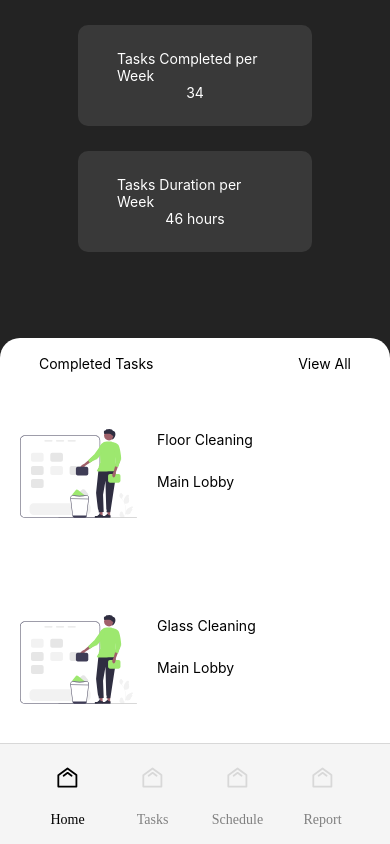
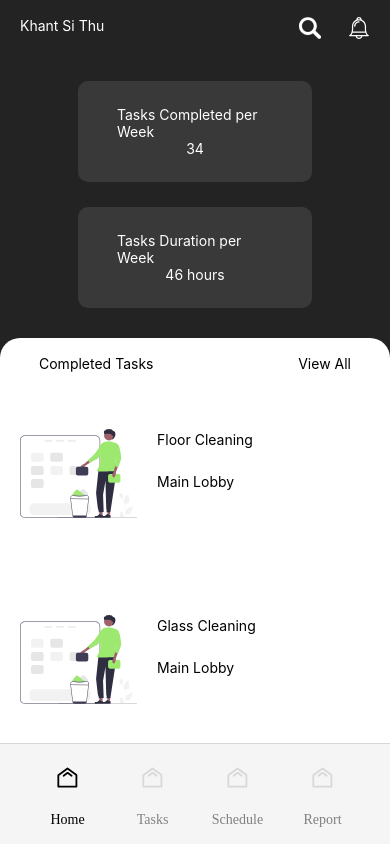
Before and after one commit to khantsithu1998/CleaningMobileApp, a React Native app: screen /Home in a window 390 px wide. Built offline with nearby package versions, Linux system fonts and the light colour scheme.

Commit message:
header bar

```diff
--- /dev/null
+++ b/assets/icons/NotificationIcon.js
@@ -0,0 +1,20 @@
+import * as React from "react"
+import Svg, { Path } from "react-native-svg"
+
+function NotificationIcon(props) {
+  return (
+    <Svg
+      fill="#fff"
+      width={22} height={22}
+      xmlns="http://www.w3.org/2000/svg"
+      viewBox="0 0 611.999 611.999"
+      xmlSpace="preserve"
+      {...props}
+    >
+      <Path d="M570.107 500.254c-65.037-29.371-67.511-155.441-67.559-158.622v-84.578c0-81.402-49.742-151.399-120.427-181.203C381.969 34 347.883 0 306.001 0c-41.883 0-75.968 34.002-76.121 75.849-70.682 29.804-120.425 99.801-120.425 181.203v84.578c-.046 3.181-2.522 129.251-67.561 158.622a17.257 17.257 0 007.103 32.986h164.88c3.38 18.594 12.172 35.892 25.619 49.903 17.86 18.608 41.479 28.856 66.502 28.856 25.025 0 48.644-10.248 66.502-28.856 13.449-14.012 22.241-31.311 25.619-49.903h164.88a17.26 17.26 0 0016.872-13.626 17.25 17.25 0 00-9.764-19.358zm-85.673-60.395c6.837 20.728 16.518 41.544 30.246 58.866H97.32c13.726-17.32 23.407-38.135 30.244-58.866h356.87zM306.001 34.515c18.945 0 34.963 12.73 39.975 30.082-12.912-2.678-26.282-4.09-39.975-4.09s-27.063 1.411-39.975 4.09c5.013-17.351 21.031-30.082 39.975-30.082zM143.97 341.736v-84.685c0-89.343 72.686-162.029 162.031-162.029s162.031 72.686 162.031 162.029v84.826c.023 2.596.427 29.879 7.303 63.465H136.663c6.88-33.618 7.286-60.949 7.307-63.606zm162.031 235.749c-26.341 0-49.33-18.992-56.709-44.246h113.416c-7.379 25.254-30.364 44.246-56.707 44.246z" />
+      <Path d="M306.001 119.235c-74.25 0-134.657 60.405-134.657 134.654 0 9.531 7.727 17.258 17.258 17.258 9.531 0 17.258-7.727 17.258-17.258 0-55.217 44.923-100.139 100.142-100.139 9.531 0 17.258-7.727 17.258-17.258-.001-9.532-7.728-17.257-17.259-17.257z" />
+    </Svg>
+  )
+}
+
+export default NotificationIcon
--- /dev/null
+++ b/assets/icons/SearchIcon.js
@@ -0,0 +1,17 @@
+import * as React from 'react';
+import Svg, {Path} from 'react-native-svg';
+
+function SearchIcon() {
+  return (
+    <Svg viewBox="0 0 118.783 118.783" width={22} height={22}>
+      <Path
+        fill="#fff"
+        stroke="#fff"
+        strokeWidth={1}
+        d="M115.97 101.597L88.661 74.286a47.75 47.75 0 007.333-25.488c0-26.509-21.49-47.996-47.998-47.996S0 22.289 0 48.798c0 26.51 21.487 47.995 47.996 47.995a47.776 47.776 0 0027.414-8.605l26.984 26.986a9.574 9.574 0 006.788 2.806 9.58 9.58 0 006.791-2.806 9.602 9.602 0 00-.003-13.577zM47.996 81.243c-17.917 0-32.443-14.525-32.443-32.443s14.526-32.444 32.443-32.444c17.918 0 32.443 14.526 32.443 32.444S65.914 81.243 47.996 81.243z"
+      />
+    </Svg>
+  );
+}
+
+export default SearchIcon;
--- /dev/null
+++ b/src/components/header/HeaderBar.tsx
@@ -0,0 +1,26 @@
+import { Text, View } from "react-native"
+import {
+    widthPercentageToDP as wp,
+    heightPercentageToDP as hp,
+} from 'react-native-responsive-screen';
+
+import styles from "./Style"
+import SearchIcon from "assets/icons/SearchIcon"
+import NotificationIcon from "assets/icons/NotificationIcon"
+
+const HeaderBar = ({ name }: { name: string }) => {
+    return <View style={styles.container}>
+        <View>
+            <Text style={styles.nameText}>{name}</Text>
+        </View>
+
+        <View style={styles.trailingContainer}>
+            <SearchIcon/>
+            <View style={{ width : wp(7)}}></View>
+            <NotificationIcon/>
+        </View>
+
+    </View>
+}
+
+export default HeaderBar
--- /dev/null
+++ b/src/components/header/Style.tsx
@@ -0,0 +1,26 @@
+
+import React from 'react';
+import { StyleSheet } from 'react-native';
+import {
+    widthPercentageToDP as wp,
+    heightPercentageToDP as hp,
+} from 'react-native-responsive-screen';
+
+const styles = StyleSheet.create({
+    container: {
+        paddingVertical: hp(2),
+        paddingHorizontal: wp(5),
+        flexDirection : 'row',
+        justifyContent : 'space-between',
+        alignContent : 'space-between'
+    },
+    nameText: {
+        color: "#fff"
+    },
+    trailingContainer : {
+        flexDirection : 'row'
+    }
+
+});
+
+export default styles;
--- /dev/null
+++ b/src/components/home/VirtualizedBackgroundContainer.tsx
@@ -0,0 +1,18 @@
+import React from 'react';
+import { FlatList } from 'react-native';
+
+ const VirtualizedBackgroundContainer = (props : any) => {
+  return (
+    <FlatList
+      showsVerticalScrollIndicator={false}
+      data={[]}
+      ListEmptyComponent={null}
+      keyExtractor={() => ""}
+      renderItem={null}
+      ListHeaderComponent={() => (
+        <React.Fragment>{props.children}</React.Fragment>
+      )}
+    />
+  );
+}
+export default VirtualizedBackgroundContainer
--- a/src/screens/home/HomeScreen.tsx
+++ b/src/screens/home/HomeScreen.tsx
@@ -1,4 +1,4 @@
-import { FlatList, StatusBar, Text, View, ScrollView } from "react-native"
+import { FlatList, StatusBar, Text, View, ScrollView, SafeAreaView } from "react-native"
 
 import styles from "./Style"
 
@@ -9,6 +9,8 @@ import {
 
 import Cleaning from "assets/icons/Cleaning";
 import TotalCard from "components/home/TotalCard";
+import HeaderBar from "components/header/HeaderBar";
+import VirtualizedBackgroundContainer from "components/home/VirtualizedBackgroundContainer";
 
 const HomeScreen = () => {
 
@@ -17,37 +19,37 @@ const HomeScreen = () => {
             id: 'bd7acbea-c1b1-46c2-aed5-3ad53abb28ba',
             cleaning_type: 'Floor Cleaning',
             place: 'Main Lobby',
-            cleaning_process : 'completed'
+            cleaning_process: 'completed'
         },
         {
             id: '3ac68afc-c605-48d3-a4f8-fbd91aa97f63',
             cleaning_type: 'Glass Cleaning',
             place: 'Main Lobby',
-            cleaning_process : 'completed'
+            cleaning_process: 'completed'
         },
         {
             id: '58694a0f-3da1-471f-bd96-145571e29d72',
             cleaning_type: 'Carpet Cleaning',
             place: 'Main Lobby',
-            cleaning_process : 'completed'
+            cleaning_process: 'completed'
         },
         {
             id: '58694a0f-3da1-471f-bd96-145571e29d75',
             cleaning_type: 'Carpet Cleaning',
             place: 'Main Lobby',
-            cleaning_process : 'completed'
+            cleaning_process: 'completed'
         },
         {
             id: '58694a0f-3da1-471f-bd96-145571e29d76',
             cleaning_type: 'Carpet Cleaning',
             place: 'Main Lobby',
-            cleaning_process : 'completed'
+            cleaning_process: 'completed'
         },
     ];
 
     const Item = ({ title, subtitle }: { title: string, subtitle: string }) => (
         <View style={styles.item}>
-            <Cleaning height={hp(20)} width={wp(30)}/>
+            <Cleaning height={hp(20)} width={wp(30)} />
             <View style={styles.itemTitleContainer}>
                 <Text style={styles.itemTitle}>{title}</Text>
                 <Text style={styles.itemSubtitle}>{subtitle}</Text>
@@ -56,13 +58,15 @@ const HomeScreen = () => {
         </View>
     );
 
-    return <ScrollView  nestedScrollEnabled={true} style={styles.wrapper}>
+    return <SafeAreaView style={styles.wrapper}>
         <StatusBar backgroundColor={"#232323"} />
         <View style={styles.header}>
 
-            <TotalCard title="Tasks Completed per Week" totalCount={"34"}/>
+            <HeaderBar name={"Khant Si Thu"} />
 
-            <TotalCard title="Tasks Duration per Week" totalCount={"46 hours"}/>
+            <TotalCard title="Tasks Completed per Week" totalCount={"34"} />
+
+            <TotalCard title="Tasks Duration per Week" totalCount={"46 hours"} />
         </View>
         <View style={styles.listWrapper} >
             <View style={styles.listTitleContainer}>
@@ -82,7 +86,7 @@ const HomeScreen = () => {
                 {/* {DATA.map((item) => <Item title={item.cleaning_type} subtitle={item.place} /> )} */}
             </View>
         </View>
-    </ScrollView>
+    </SafeAreaView>
 }
 
 
```
